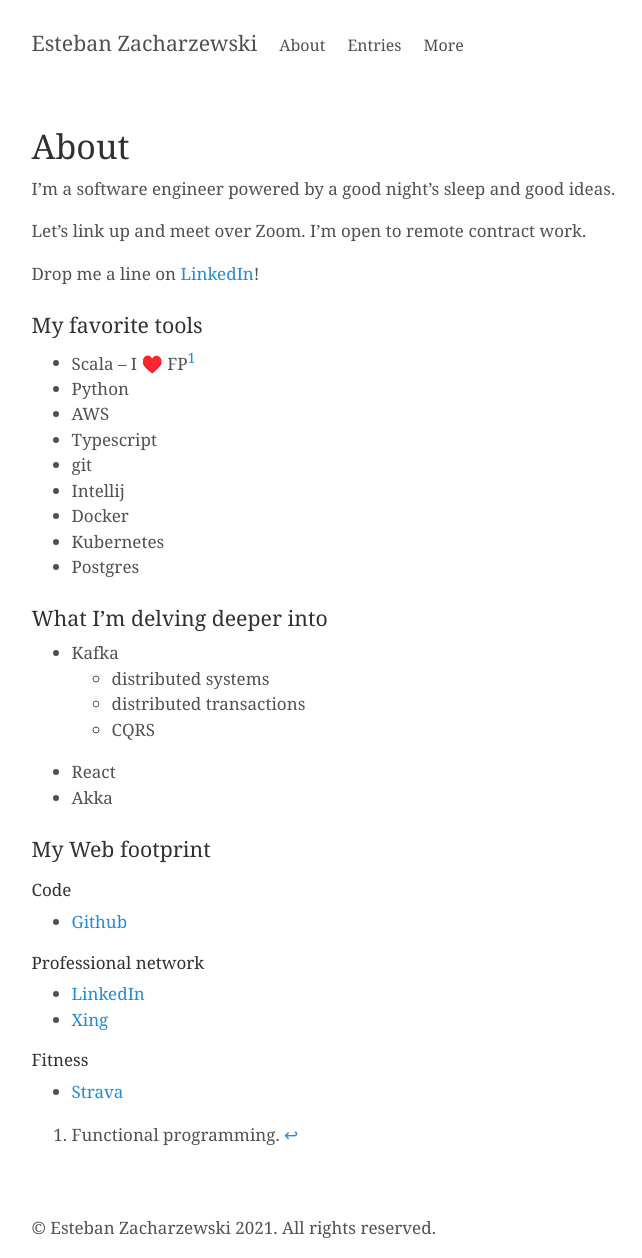
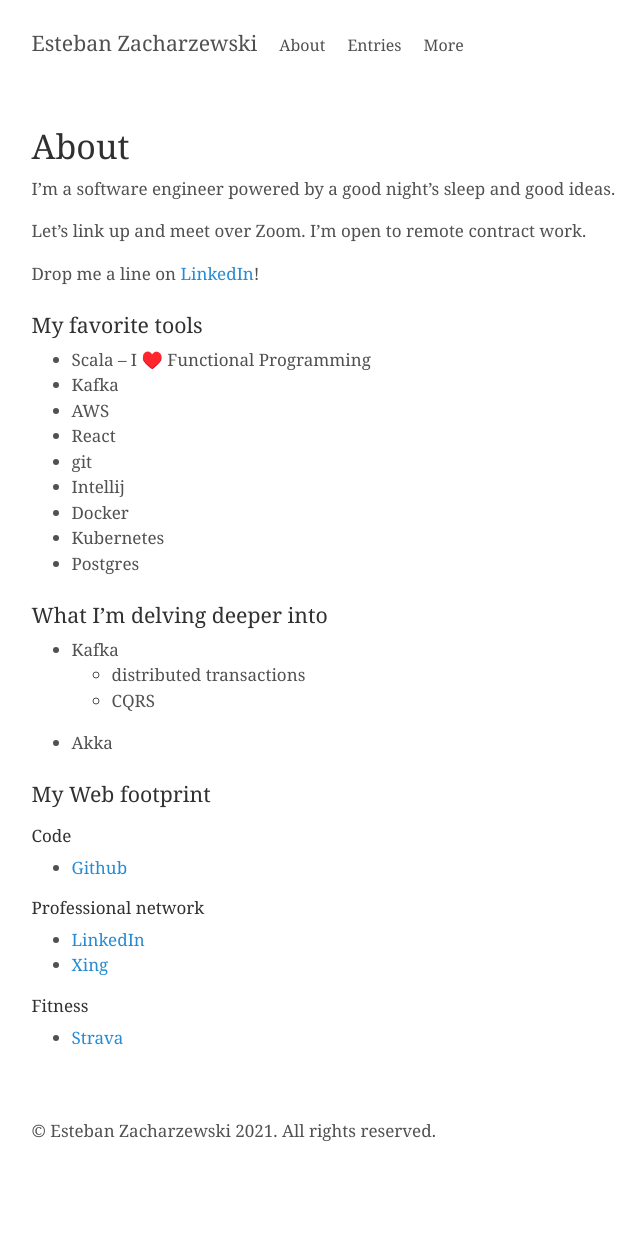
Before and after one commit to stzr1123/stzr1123.github.io, a Jekyll site: the page built from about.md, in a window 1280 px wide, cut to the strip 104-1362 px from the top of the page. Shown: the whole strip, without its empty margins (260-902 px from the left). Built offline with Jekyll 4.4.1, drawn with Linux system fonts in a browser that asks for light colours; after the commit the page ends 1265 px from its top, so only the background shows below that.

Commit message:
about: update about

```diff
--- a/about.md
+++ b/about.md
@@ -10,10 +10,10 @@ Let's link up and meet over Zoom. I'm open to remote contract work.
 Drop me a line on [LinkedIn](https://www.linkedin.com/in/esteban-zacharzewski)!
 
 ### My favorite tools
-* Scala -- I ♥️ FP[^footnote_one]
-* Python
+* Scala -- I ♥️ Functional Programming
+* Kafka
 * AWS
-* Typescript
+* React
 * git
 * Intellij
 * Docker
@@ -22,10 +22,8 @@ Drop me a line on [LinkedIn](https://www.linkedin.com/in/esteban-zacharzewski)!
 
 ### What I'm delving deeper into
 * Kafka
-  * distributed systems
   * distributed transactions
   * CQRS
-* React
 * Akka
 
 ### My Web footprint
```
Also changed, not shown: other parts of about.md (+0 -2 lines).
